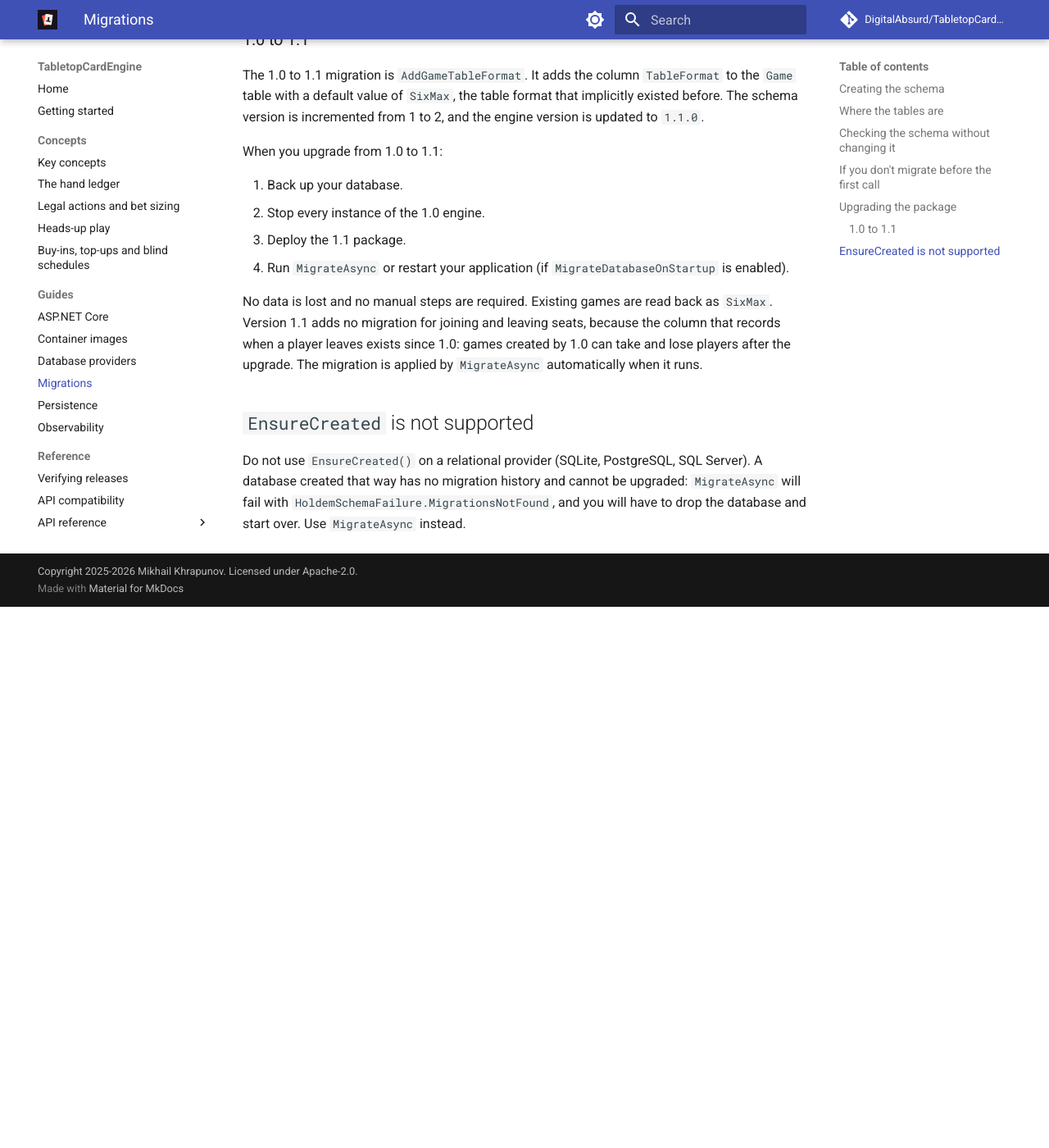
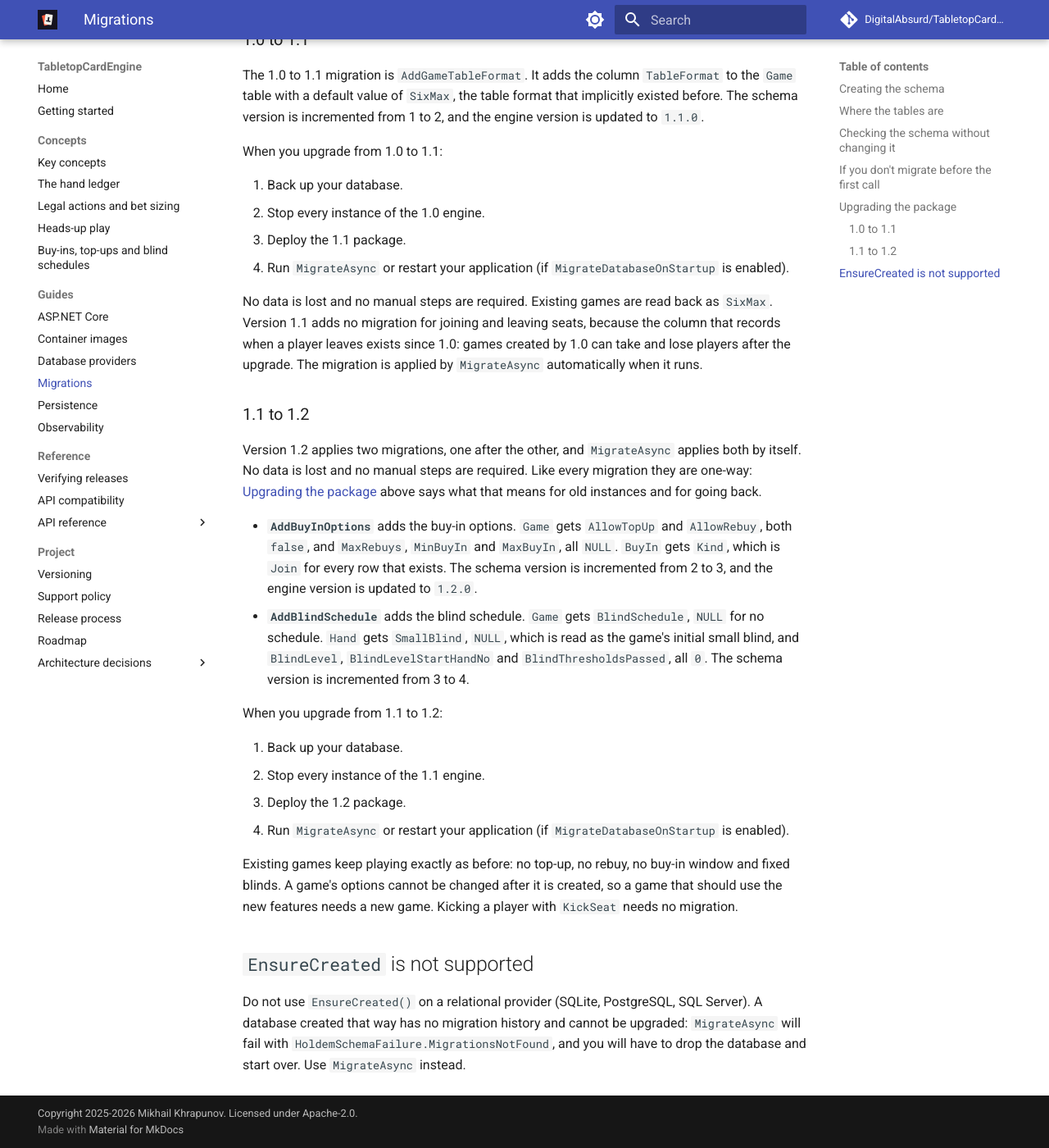
Before and after one commit to DigitalAbsurd/TabletopCardEngine, an MkDocs documentation site: the page built from docs/migrations.md, in a window 1280 px wide and 1400 px high, scrolled down 2627 px. Shown: the whole window at 82% size. Built offline with MkDocs 1.6.1 and Material for MkDocs 9.7.7, drawn with Linux system fonts in a browser that asks for light colours; comment, search, counter and statistics services are not loaded; before the commit the page ends 3367 px from its top, so only the background shows below that.

Commit message:
docs: document upgrading from 1.1 to 1.2 (#628)
Add the "1.1 to 1.2" subsection to docs/migrations.md (AddBuyInOptions and
AddBlindSchedule) and pin 1.2.0 in the docs/docker.md image upgrade example.

Co-authored-by: Claude Sonnet 5.5 <noreply@anthropic.com>

```diff
--- a/docs/docker.md
+++ b/docs/docker.md
@@ -97,7 +97,7 @@ Before upgrading:
 To upgrade:
 
 1. Pull the new image with `docker pull` or build it locally.
-2. For a production workload, pin a version tag (`1.1.0-sqlite`, `1.0.0-postgres`, etc.) rather than a target-only tag. Target-only tags (`sqlite`, `postgres`, `mssql`) move with every stable release, and an upgrade becomes implicit when you pull.
+2. For a production workload, pin a version tag (`1.2.0-sqlite`, `1.2.0-postgres`, etc.) rather than a target-only tag. Target-only tags (`sqlite`, `postgres`, `mssql`) move with every stable release, and an upgrade becomes implicit when you pull.
 3. Start the new container in place of the old one. The schema is migrated automatically on start-up.
 4. If the migration fails, restore your backup and contact support.
 
--- a/docs/migrations.md
+++ b/docs/migrations.md
@@ -95,6 +95,22 @@ When you upgrade from 1.0 to 1.1:
 
 No data is lost and no manual steps are required. Existing games are read back as `SixMax`. Version 1.1 adds no migration for joining and leaving seats, because the column that records when a player leaves exists since 1.0: games created by 1.0 can take and lose players after the upgrade. The migration is applied by `MigrateAsync` automatically when it runs.
 
+### 1.1 to 1.2
+
+Version 1.2 applies two migrations, one after the other, and `MigrateAsync` applies both by itself. No data is lost and no manual steps are required. Like every migration they are one-way: [Upgrading the package](#upgrading-the-package) above says what that means for old instances and for going back.
+
+- **`AddBuyInOptions`** adds the buy-in options. `Game` gets `AllowTopUp` and `AllowRebuy`, both `false`, and `MaxRebuys`, `MinBuyIn` and `MaxBuyIn`, all `NULL`. `BuyIn` gets `Kind`, which is `Join` for every row that exists. The schema version is incremented from 2 to 3, and the engine version is updated to `1.2.0`.
+- **`AddBlindSchedule`** adds the blind schedule. `Game` gets `BlindSchedule`, `NULL` for no schedule. `Hand` gets `SmallBlind`, `NULL`, which is read as the game's initial small blind, and `BlindLevel`, `BlindLevelStartHandNo` and `BlindThresholdsPassed`, all `0`. The schema version is incremented from 3 to 4.
+
+When you upgrade from 1.1 to 1.2:
+
+1. Back up your database.
+2. Stop every instance of the 1.1 engine.
+3. Deploy the 1.2 package.
+4. Run `MigrateAsync` or restart your application (if `MigrateDatabaseOnStartup` is enabled).
+
+Existing games keep playing exactly as before: no top-up, no rebuy, no buy-in window and fixed blinds. A game's options cannot be changed after it is created, so a game that should use the new features needs a new game. Kicking a player with `KickSeat` needs no migration.
+
 ## `EnsureCreated` is not supported
 
 Do not use `EnsureCreated()` on a relational provider (SQLite, PostgreSQL, SQL Server). A database created that way has no migration history and cannot be upgraded: `MigrateAsync` will fail with `HoldemSchemaFailure.MigrationsNotFound`, and you will have to drop the database and start over. Use `MigrateAsync` instead.
```
